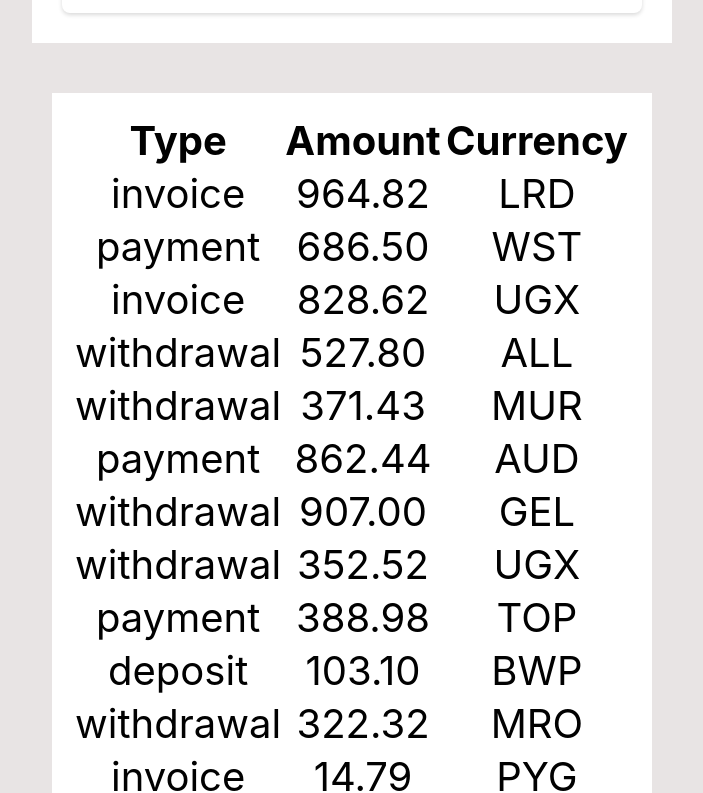
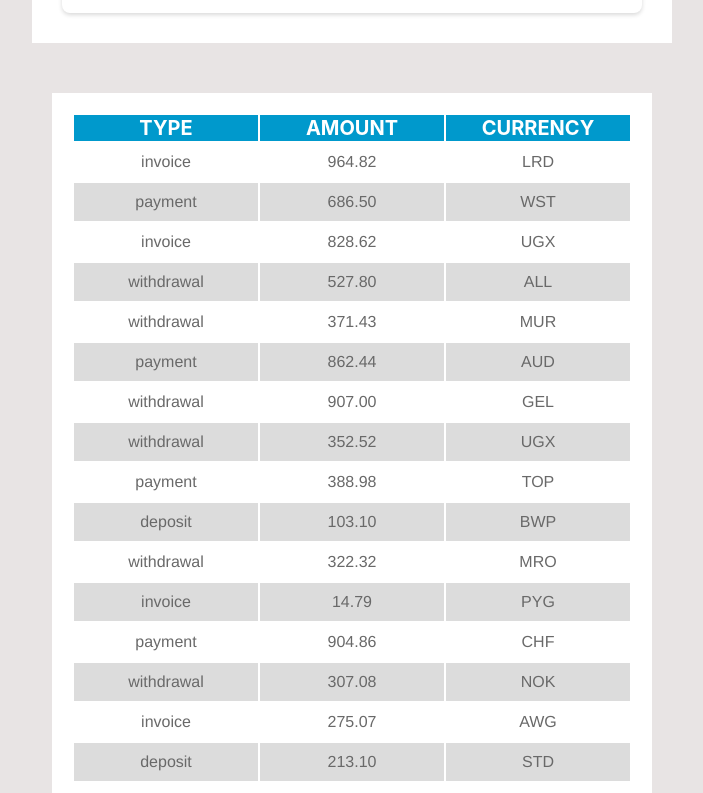
Before and after one commit to Oleksander-Kozlov/goit-react-hw-01-components, a React (Create React App) app: page / in a window 1280 px wide. Shown: the part 1509-2302 px from the top of the page, without its empty margins (288-991 px from the left). Built offline with nearby package versions, Linux system fonts and the light colour scheme.

Commit message:
add style for TransactionHistory

```diff
--- a/src/components/TransactionHistory/TransactionHistory.jsx
+++ b/src/components/TransactionHistory/TransactionHistory.jsx
@@ -1,25 +1,30 @@
-import { TableTransaction } from "./TransactionHistory.styled";
+import {
+  TableTransaction,
+  THeadTransaction,
+  TBodyTransaction,
+  RawOfTransaction,
+} from './TransactionHistory.styled';
 export const Transactions = ({ items }) => {
   return (
     <TableTransaction className="item-history">
-      <thead>
+      <THeadTransaction>
         <tr>
-          <th>Type</th>
-          <th>Amount</th>
-          <th>Currency</th>
+          <th>{'Type'.toUpperCase()}</th>
+          <th>{'Amount'.toUpperCase()}</th>
+          <th>{'Currency'.toUpperCase()}</th>
         </tr>
-      </thead>
-      <tbody>
+      </THeadTransaction>
+      <TBodyTransaction>
         {items.map(item => {
           return (
-            <tr key={item.id}>
+            <RawOfTransaction key={item.id}>
               <td>{item.type}</td>
               <td>{item.amount}</td>
               <td>{item.currency}</td>
-            </tr>
+            </RawOfTransaction>
           );
         })}
-      </tbody>
+      </TBodyTransaction>
     </TableTransaction>
   );
 };
--- a/src/components/TransactionHistory/TransactionHistory.styled.js
+++ b/src/components/TransactionHistory/TransactionHistory.styled.js
@@ -8,4 +8,33 @@ export const TableTransaction = styled.table`
   margin: auto;
   margin-bottom: 50px;
   padding: 20px;
+  table-layout: fixed;
 `;
+
+export const THeadTransaction = styled.thead`
+  background-color: #0099cc;
+  color: white;
+  font-size: 20px;
+`;
+
+export const TBodyTransaction = styled.tbody`
+  background-color: aqua;
+  th,
+  td {
+    text-align: center;
+    padding: 10px;
+  }
+`;
+export const RawOfTransaction = styled.tr`
+  color: #696969;
+  font-family: 'Helvetica', Arial, sans-serif;
+  font-size: 16px;
+  padding: 10px;
+  :nth-child(odd) {
+    background-color: white;
+  }
+
+  :nth-child(even) {
+    background-color: #dcdcdc;
+  }
+`;
```
